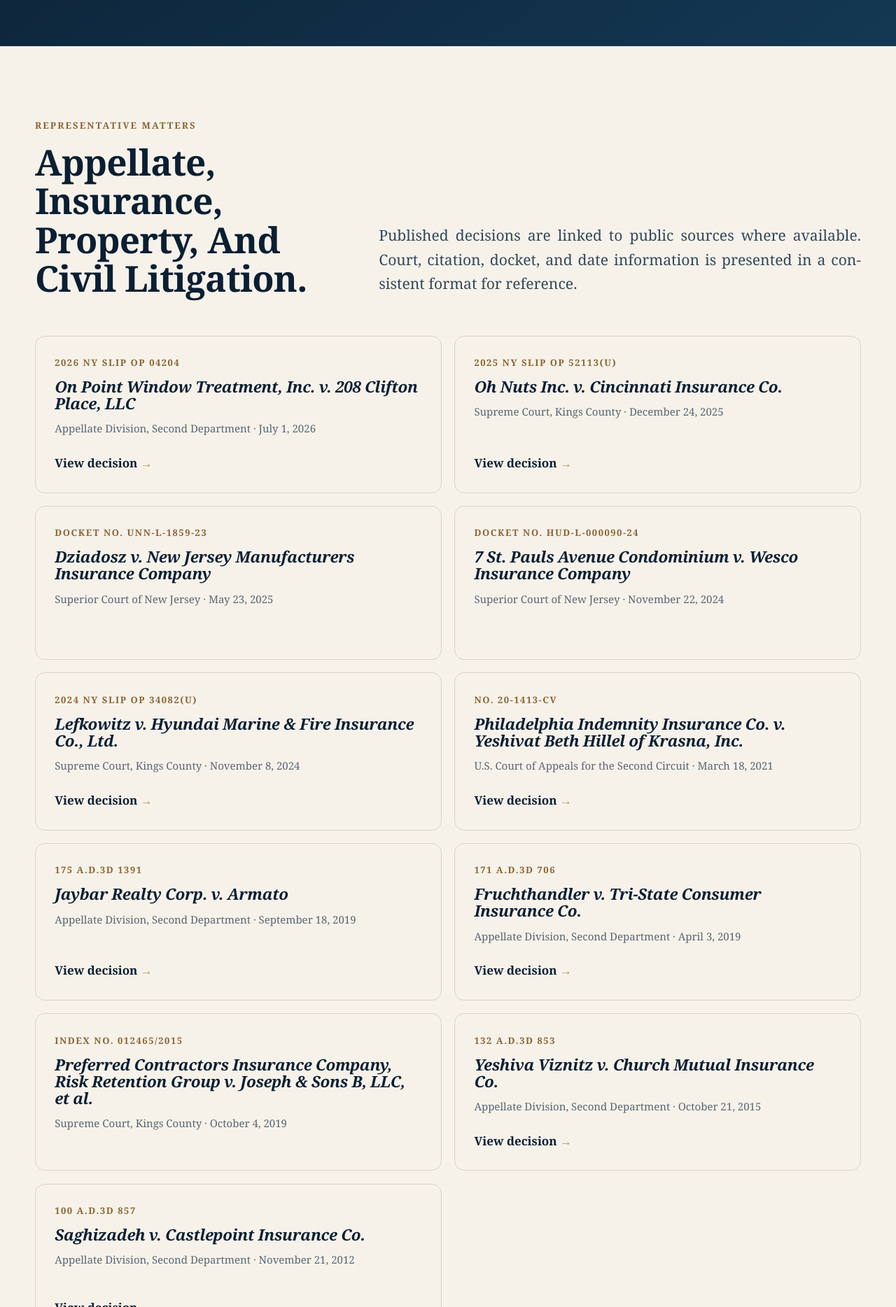
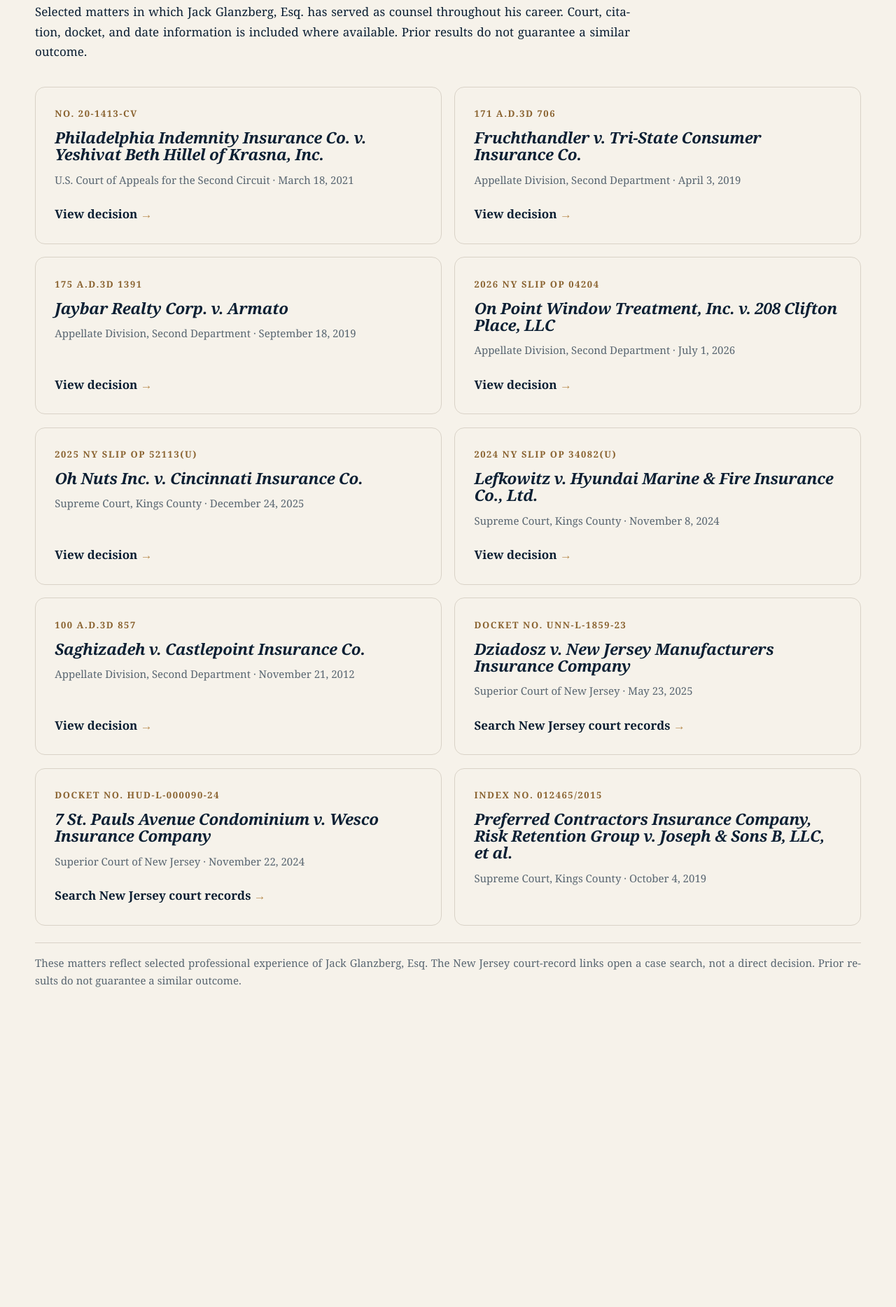
Before and after one commit to Glanzberg-Web/GlanzLaw, a plain HTML site: page representative-matters.html in a window 1280 px wide. Shown: the part 492-2360 px from the top of the page at 70% size. After the commit the page ends 2025 px from the top, so only its background shows below. Drawn offline with Linux system fonts and the light colour scheme.

Commit message:
Reorder representative matters and add NJ court case search links

```diff
--- a/representative-matters.html
+++ b/representative-matters.html
@@ -22,114 +22,90 @@
       <span><a href="tel:+17185697757">(718) 569-7757</a> &nbsp;·&nbsp; <a href="mailto:jack@glanzlaw.com">jack@glanzlaw.com</a></span>
     </div>
   </div>
+  <div class="firm-banner"><div class="container"><a class="firm-banner__brand" href="jack.html" aria-label="Glanzberg Law Firm, PLLC — home">Glanzberg Law Firm, PLLC</a></div></div>
   <header class="site-header">
     <div class="container header-inner">
-      <a class="brand" href="jack.html" aria-label="Glanzberg Law Firm home">
-        <strong>Glanzberg Law Firm, PLLC</strong>
-      </a>
+
       <button class="nav-toggle" type="button" data-nav-toggle aria-label="Toggle primary navigation" aria-expanded="false" aria-controls="primary-nav">Menu</button>
       <nav id="primary-nav" class="nav" data-nav aria-label="Primary navigation"><a href="jack.html">Home</a><a href="practice-areas.html">Practice Areas</a><a href="mediation.html">Mediation</a><a href="representative-matters.html" aria-current="page">Representative Matters</a><a class="button button--small" href="contact.html">Contact</a></nav>
     </div>
   </header>
   <main id="main" tabindex="-1">
-<section class="page-hero">
-  <div class="container">
-    <div class="breadcrumbs"><a href="jack.html">Home</a> / Representative Matters</div>
-    <div class="eyebrow eyebrow--light">Representative Matters</div>
-    <h1>Selected matters.</h1>
-    <p>Selected matters in which Jack Glanzberg, Esq. has served as counsel throughout his career. Prior results do not guarantee a similar outcome.</p>
-  </div>
-</section>
+<section class="section"><div class="container">
+<h1 class="content-title">Representative Matters</h1>
+<p class="representative-intro">Selected matters in which Jack Glanzberg, Esq. has served as counsel throughout his career. Court, citation, docket, and date information is included where available. Prior results do not guarantee a similar outcome.</p>
+<div class="case-grid case-grid--representative">
+<article class="case-card">
+        <span class="case-tag">No. 20-1413-cv</span>
+        <h3><em>Philadelphia Indemnity Insurance Co. v. Yeshivat Beth Hillel of Krasna, Inc.</em></h3>
+        <div class="case-meta">U.S. Court of Appeals for the Second Circuit · March 18, 2021</div>
+        <a class="case-link" aria-label="View decision for Philadelphia Indemnity Insurance Co. v. Yeshivat Beth Hillel of Krasna, Inc." href="https://caselaw.findlaw.com/court/us-2nd-circuit/2117669.html" target="_blank" rel="noopener">View decision</a>
+      </article>
 
-<section class="section">
-  <div class="container">
-    <div class="section-head">
-      <div>
-        <div class="eyebrow">Representative Matters</div>
-        <h2>Appellate, insurance, property, and civil litigation.</h2>
-      </div>
-      <p class="lede">Published decisions are linked to public sources where available. Court, citation, docket, and date information is presented in a consistent format for reference.</p>
-    </div>
+<article class="case-card">
+        <span class="case-tag">171 A.D.3d 706</span>
+        <h3><em>Fruchthandler v. Tri-State Consumer Insurance Co.</em></h3>
+        <div class="case-meta">Appellate Division, Second Department · April 3, 2019</div>
+        <a class="case-link" aria-label="View decision for Fruchthandler v. Tri-State Consumer Insurance Co." href="https://www.nycourts.gov/reporter/3dseries/2019/2019_02502.htm" target="_blank" rel="noopener">View decision</a>
+      </article>
 
-    <div class="case-grid case-grid--representative">
-      <article class="case-card">
+<article class="case-card">
+        <span class="case-tag">175 A.D.3d 1391</span>
+        <h3><em>Jaybar Realty Corp. v. Armato</em></h3>
+        <div class="case-meta">Appellate Division, Second Department · September 18, 2019</div>
+        <a class="case-link" aria-label="View decision for Jaybar Realty Corp. v. Armato" href="https://www.nycourts.gov/reporter/3dseries/2019/2019_06594.htm" target="_blank" rel="noopener">View decision</a>
+      </article>
+
+<article class="case-card">
         <span class="case-tag">2026 NY Slip Op 04204</span>
         <h3><em>On Point Window Treatment, Inc. v. 208 Clifton Place, LLC</em></h3>
         <div class="case-meta">Appellate Division, Second Department · July 1, 2026</div>
         <a class="case-link" aria-label="View decision for On Point Window Treatment, Inc. v. 208 Clifton Place, LLC" href="https://www.nycourts.gov/reporter/current/3dseries/2026/2026_04204.shtml" target="_blank" rel="noopener">View decision</a>
       </article>
 
-      <article class="case-card">
+<article class="case-card">
         <span class="case-tag">2025 NY Slip Op 52113(U)</span>
         <h3><em>Oh Nuts Inc. v. Cincinnati Insurance Co.</em></h3>
         <div class="case-meta">Supreme Court, Kings County · December 24, 2025</div>
         <a class="case-link" aria-label="View decision for Oh Nuts Inc. v. Cincinnati Insurance Co." href="https://www.nycourts.gov/reporter/3dseries/2025/2025_52113.htm" target="_blank" rel="noopener">View decision</a>
       </article>
 
-      <article class="case-card">
-        <span class="case-tag">Docket No. UNN-L-1859-23</span>
-        <h3><em>Dziadosz v. New Jersey Manufacturers Insurance Company</em></h3>
-        <div class="case-meta">Superior Court of New Jersey · May 23, 2025</div>
-      </article>
-
-      <article class="case-card">
-        <span class="case-tag">Docket No. HUD-L-000090-24</span>
-        <h3><em>7 St. Pauls Avenue Condominium v. Wesco Insurance Company</em></h3>
-        <div class="case-meta">Superior Court of New Jersey · November 22, 2024</div>
-      </article>
-
-      <article class="case-card">
+<article class="case-card">
         <span class="case-tag">2024 NY Slip Op 34082(U)</span>
         <h3><em>Lefkowitz v. Hyundai Marine &amp; Fire Insurance Co., Ltd.</em></h3>
         <div class="case-meta">Supreme Court, Kings County · November 8, 2024</div>
         <a class="case-link" aria-label="View decision for Lefkowitz v. Hyundai Marine &amp; Fire Insurance Co., Ltd." href="https://law.justia.com/cases/new-york/other-courts/2024/2024-ny-slip-op-34082-u.html" target="_blank" rel="noopener">View decision</a>
       </article>
 
-      <article class="case-card">
-        <span class="case-tag">No. 20-1413-cv</span>
-        <h3><em>Philadelphia Indemnity Insurance Co. v. Yeshivat Beth Hillel of Krasna, Inc.</em></h3>
-        <div class="case-meta">U.S. Court of Appeals for the Second Circuit · March 18, 2021</div>
-        <a class="case-link" aria-label="View decision for Philadelphia Indemnity Insurance Co. v. Yeshivat Beth Hillel of Krasna, Inc." href="https://caselaw.findlaw.com/court/us-2nd-circuit/2117669.html" target="_blank" rel="noopener">View decision</a>
-      </article>
-
-      <article class="case-card">
-        <span class="case-tag">175 A.D.3d 1391</span>
-        <h3><em>Jaybar Realty Corp. v. Armato</em></h3>
-        <div class="case-meta">Appellate Division, Second Department · September 18, 2019</div>
-        <a class="case-link" aria-label="View decision for Jaybar Realty Corp. v. Armato" href="https://www.nycourts.gov/reporter/3dseries/2019/2019_06594.htm" target="_blank" rel="noopener">View decision</a>
-      </article>
-
-      <article class="case-card">
-        <span class="case-tag">171 A.D.3d 706</span>
-        <h3><em>Fruchthandler v. Tri-State Consumer Insurance Co.</em></h3>
-        <div class="case-meta">Appellate Division, Second Department · April 3, 2019</div>
-        <a class="case-link" aria-label="View decision for Fruchthandler v. Tri-State Consumer Insurance Co." href="https://www.nycourts.gov/reporter/3dseries/2019/2019_02502.htm" target="_blank" rel="noopener">View decision</a>
-      </article>
-
-      <article class="case-card">
-        <span class="case-tag">Index No. 012465/2015</span>
-        <h3><em>Preferred Contractors Insurance Company, Risk Retention Group v. Joseph &amp; Sons B, LLC, et al.</em></h3>
-        <div class="case-meta">Supreme Court, Kings County · October 4, 2019</div>
-      </article>
-
-      <article class="case-card">
-        <span class="case-tag">132 A.D.3d 853</span>
-        <h3><em>Yeshiva Viznitz v. Church Mutual Insurance Co.</em></h3>
-        <div class="case-meta">Appellate Division, Second Department · October 21, 2015</div>
-        <a class="case-link" aria-label="View decision for Yeshiva Viznitz v. Church Mutual Insurance Co." href="https://law.justia.com/cases/new-york/appellate-division-second-department/2015/2013-10010.html" target="_blank" rel="noopener">View decision</a>
-      </article>
-
-      <article class="case-card">
+<article class="case-card">
         <span class="case-tag">100 A.D.3d 857</span>
         <h3><em>Saghizadeh v. Castlepoint Insurance Co.</em></h3>
         <div class="case-meta">Appellate Division, Second Department · November 21, 2012</div>
         <a class="case-link" aria-label="View decision for Saghizadeh v. Castlepoint Insurance Co." href="https://law.justia.com/cases/new-york/appellate-division-second-department/2012/2011-11377.html" target="_blank" rel="noopener">View decision</a>
       </article>
-    </div>
 
-    <p class="source-note">These matters reflect selected professional experience of Jack Glanzberg, Esq. Prior results do not guarantee a similar outcome.</p>
-  </div>
-</section>
+<article class="case-card">
+        <span class="case-tag">Docket No. UNN-L-1859-23</span>
+        <h3><em>Dziadosz v. New Jersey Manufacturers Insurance Company</em></h3>
+        <div class="case-meta">Superior Court of New Jersey · May 23, 2025</div>
+      <a class="case-link" aria-label="Search New Jersey court records for Dziadosz v. New Jersey Manufacturers Insurance Company" href="https://portal.njcourts.gov/webcivilcj/CIVILCaseJacketWeb/pages/civilCaseSearch.faces?cid=1" target="_blank" rel="noopener">Search New Jersey court records</a>
+      </article>
+
+<article class="case-card">
+        <span class="case-tag">Docket No. HUD-L-000090-24</span>
+        <h3><em>7 St. Pauls Avenue Condominium v. Wesco Insurance Company</em></h3>
+        <div class="case-meta">Superior Court of New Jersey · November 22, 2024</div>
+      <a class="case-link" aria-label="Search New Jersey court records for 7 St. Pauls Avenue Condominium v. Wesco Insurance Company" href="https://portal.njcourts.gov/webcivilcj/CIVILCaseJacketWeb/pages/civilCaseSearch.faces?cid=1" target="_blank" rel="noopener">Search New Jersey court records</a>
+      </article>
+
+<article class="case-card">
+        <span class="case-tag">Index No. 012465/2015</span>
+        <h3><em>Preferred Contractors Insurance Company, Risk Retention Group v. Joseph &amp; Sons B, LLC, et al.</em></h3>
+        <div class="case-meta">Supreme Court, Kings County · October 4, 2019</div>
+      </article>
+</div>
+<p class="source-note">These matters reflect selected professional experience of Jack Glanzberg, Esq. The New Jersey court-record links open a case search, not a direct decision. Prior results do not guarantee a similar outcome.</p>
+</div></section>
 </main>  <script src="assets/js/config.js"></script>
   <script src="assets/js/site.js"></script>
 </body>
```
